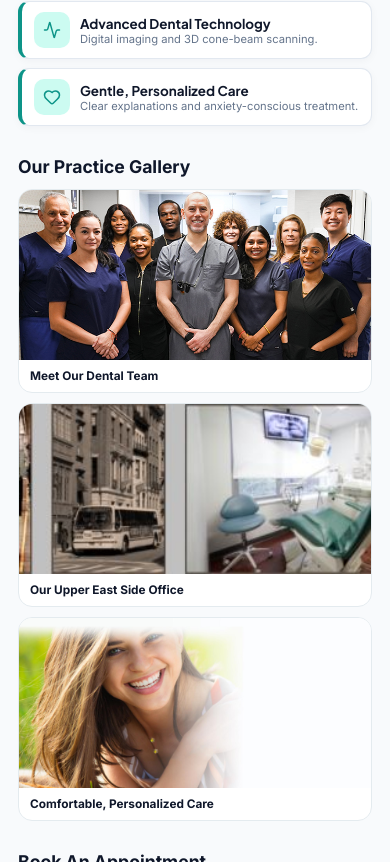
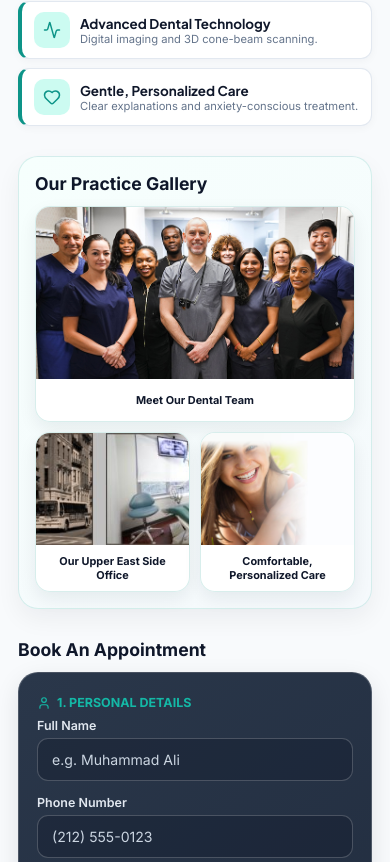
Before and after one commit to khan4747/New-York-Dental-Ofiice, a React (Vite) app: page / in a window 390 px wide. Shown: the part 1262-2124 px from the top of the page. Built offline with nearby package versions, Linux system fonts and the light colour scheme.

Commit message:
Polish mobile layout and gallery

```diff
--- a/src/styles/react-adjustments.css
+++ b/src/styles/react-adjustments.css
@@ -19,11 +19,15 @@
 .comparison-images span, .mobile-comparison span { position: absolute; left: 8px; bottom: 8px; padding: 4px 8px; border-radius: 999px; background: rgba(4,20,31,.78); color: #fff; font-size: .68rem; font-weight: 700; }
 .smile-gallery-card figcaption { padding: 14px 18px; color: var(--navy); font-weight: 750; }
 .practice-gallery-image { width: 100%; height: 250px; object-fit: cover; display: block; }
-.mobile-smile-gallery { display: grid; gap: 10px; }
-.mobile-smile-gallery figure { margin: 0; border-radius: 14px; overflow: hidden; background: #fff; border: 1px solid #e4ebef; }
+.practice-gallery-section { padding: 16px; border: 1px solid rgba(13,148,136,.14); border-radius: 20px; background: linear-gradient(145deg,#f6fffd 0%,#f5f9fc 100%); box-shadow: 0 10px 24px rgba(15,23,42,.055); }
+.practice-gallery-section .app-section-title { color: var(--navy); margin-bottom: 12px; }
+.mobile-smile-gallery { display: grid; grid-template-columns: repeat(2,minmax(0,1fr)); gap: 10px; }
+.mobile-smile-gallery figure { margin: 0; min-width: 0; border-radius: 15px; overflow: hidden; background: rgba(255,255,255,.96); border: 1px solid rgba(13,148,136,.16); box-shadow: 0 7px 18px rgba(15,23,42,.07); }
+.mobile-smile-gallery figure:first-child { grid-column: 1/-1; }
 .mobile-comparison img { width: 100%; height: 115px; object-fit: cover; display: block; }
-.mobile-smile-gallery figcaption { padding: 9px 11px; color: var(--navy); font-weight: 700; font-size: .74rem; }
-.mobile-smile-gallery > figure > img { width: 100%; height: 170px; object-fit: cover; display: block; }
+.mobile-smile-gallery figcaption { min-height: 42px; padding: 9px 8px; color: var(--navy); font-weight: 700; font-size: .68rem; line-height: 1.3; text-align: center; display: flex; align-items: center; justify-content: center; }
+.mobile-smile-gallery > figure > img { width: 100%; height: 112px; object-fit: cover; display: block; }
+.mobile-smile-gallery > figure:first-child > img { height: 172px; }
 .social-links { display: flex; flex-wrap: wrap; gap: 8px; margin-top: 14px; }
 .social-links a { color: #d6eef0; border: 1px solid rgba(255,255,255,.18); border-radius: 999px; padding: 6px 10px; font-size: .72rem; font-weight: 700; text-transform: capitalize; text-decoration: none; }
 .social-links a:hover { color: #fff; border-color: var(--teal-accent); }
```
